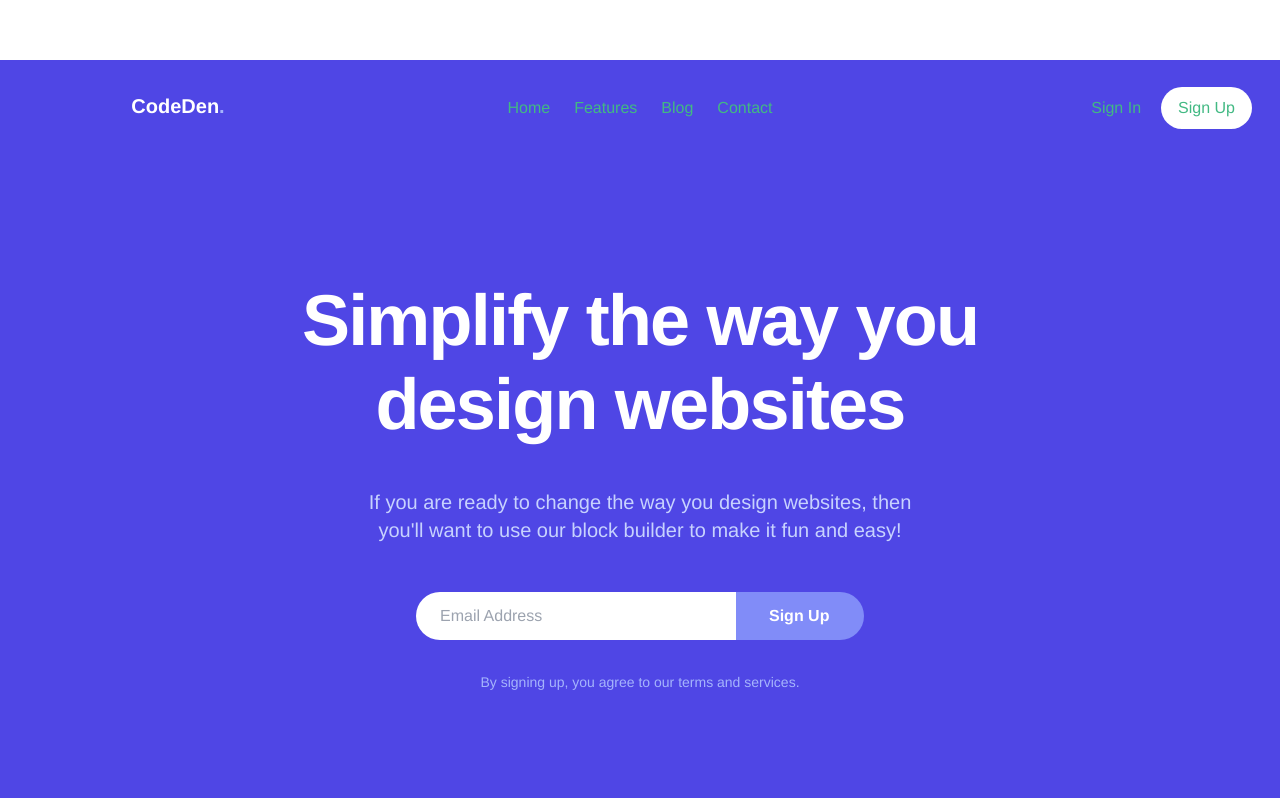
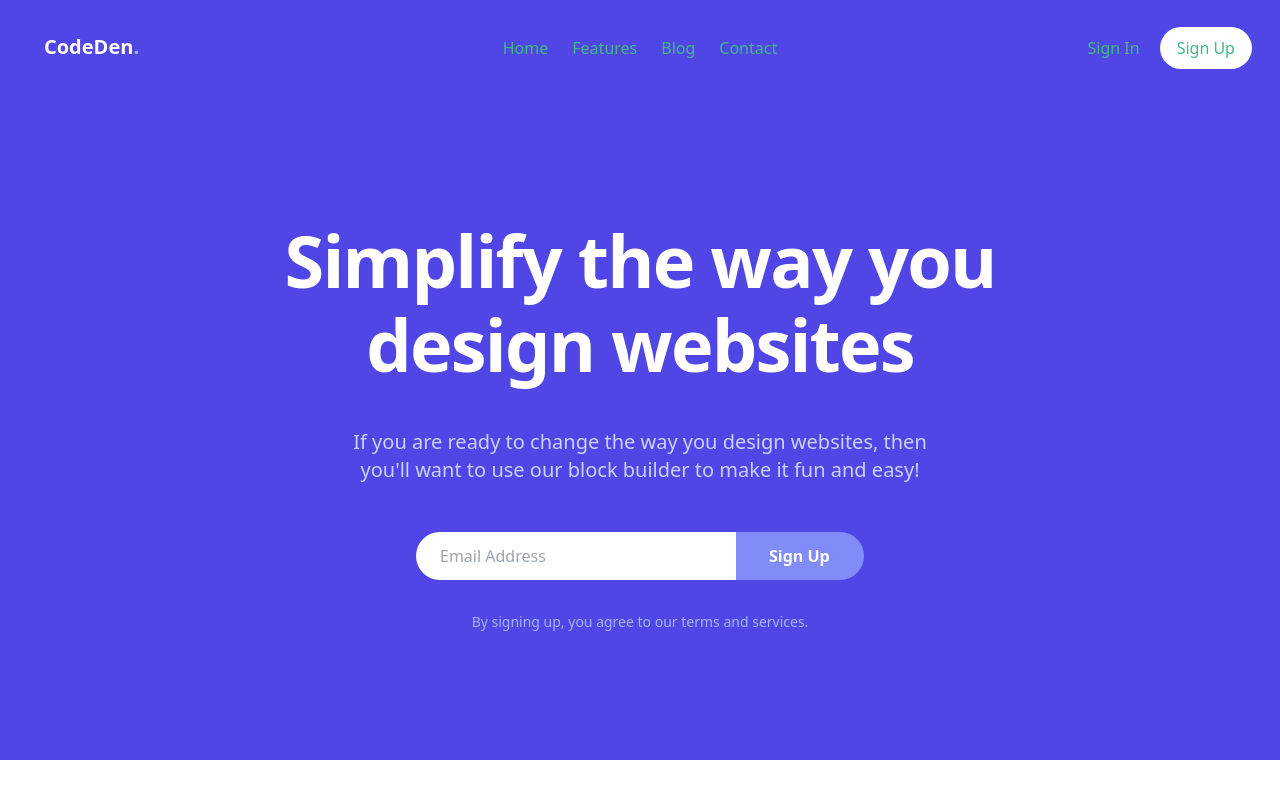
Before and after one commit to kromate/Codeden, a Vue app: page / in a window 1280 px wide. Shown: the top 798 px of the page. Built offline with nearby package versions, Linux system fonts and the light colour scheme.

Commit message:
feat: update

```diff
--- a/src/App.vue
+++ b/src/App.vue
@@ -9,12 +9,5 @@ import HelloWorld from './components/HelloWorld.vue'
 </template>
 
 <style>
-#app {
-  font-family: Avenir, Helvetica, Arial, sans-serif;
-  -webkit-font-smoothing: antialiased;
-  -moz-osx-font-smoothing: grayscale;
-  text-align: center;
-  color: #2c3e50;
-  margin-top: 60px;
-}
+
 </style>
--- a/tailwind.config.js
+++ b/tailwind.config.js
@@ -5,7 +5,11 @@ module.exports = {
   ],
   mode:'jit',
   theme: {
-    extend: {},
+    extend: {
+      colors: {
+        primary: "#20083BBF"
+      }
+    },
   },
   plugins: [],
 }
```
